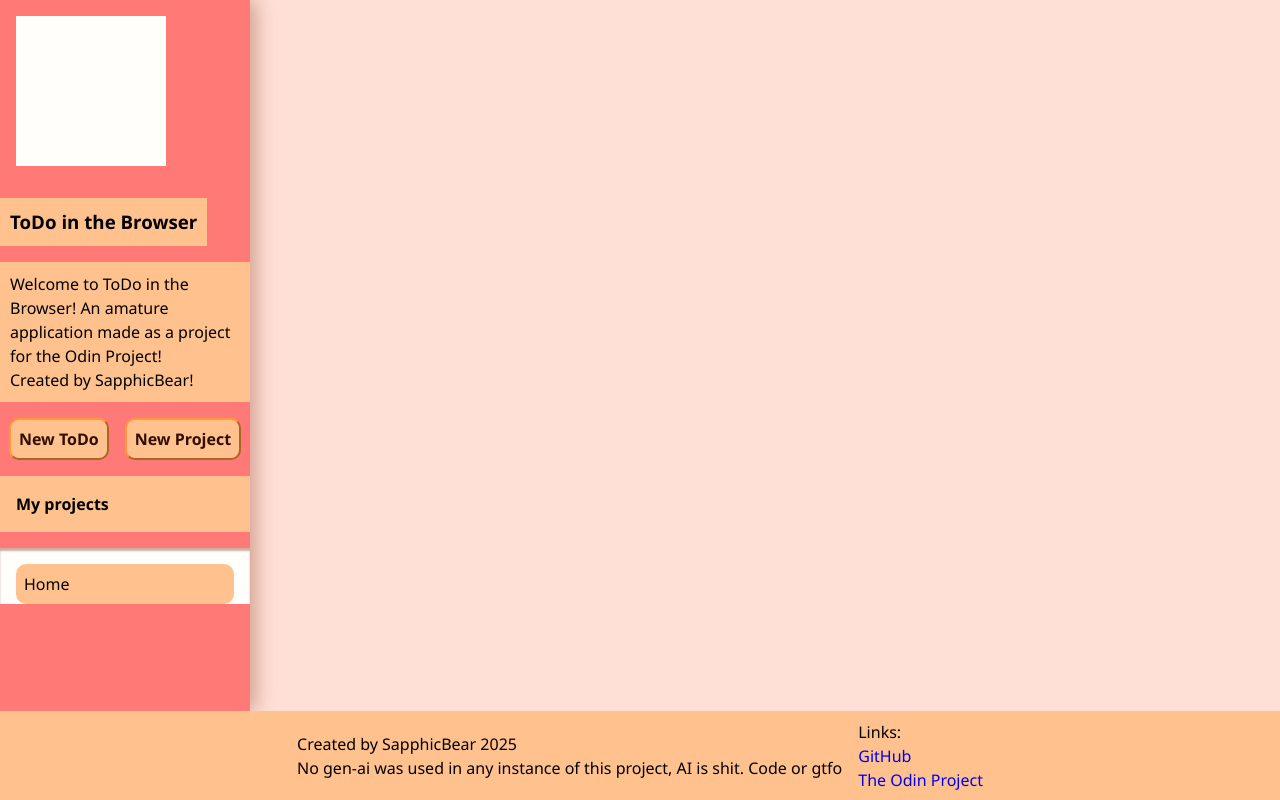
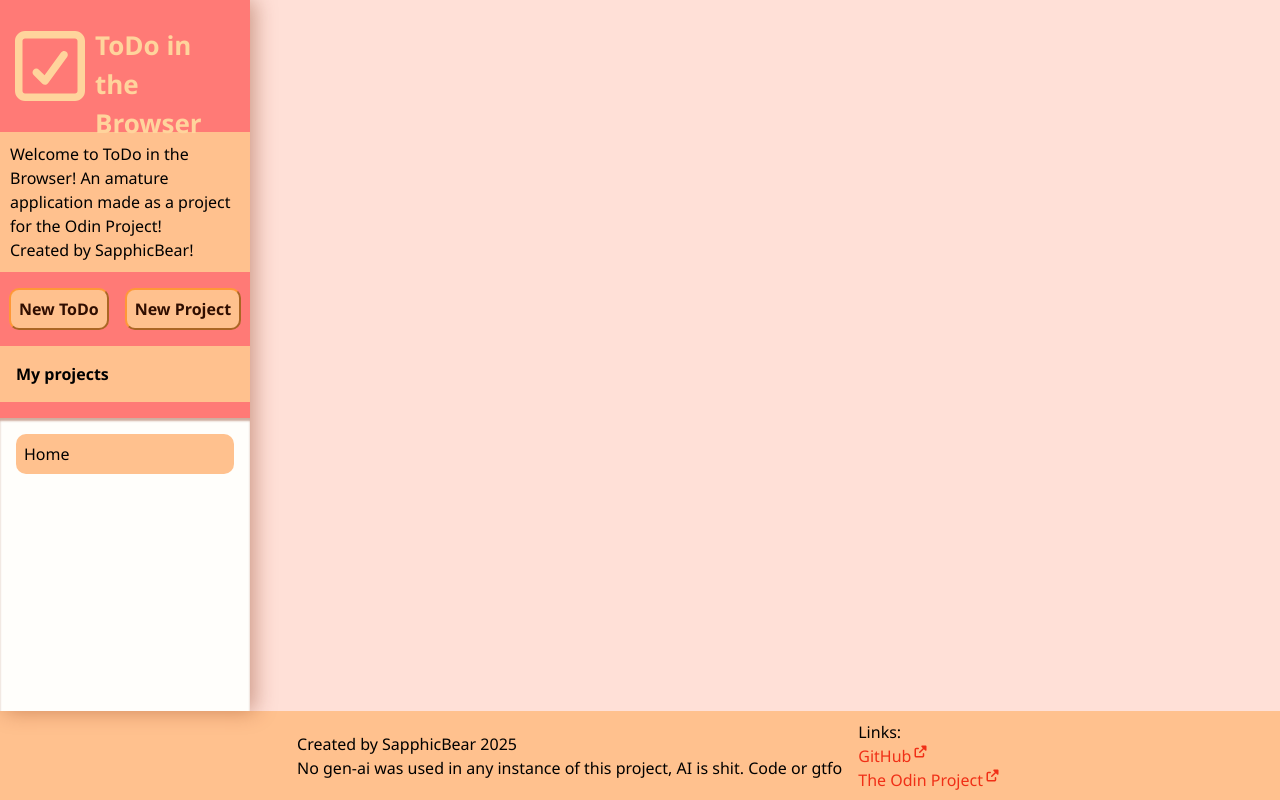
Before and after one commit to SapphicBear/toDoApp, a website built with webpack: page src/index.html in a window 1280 px wide. Built offline with nearby package versions, Linux system fonts and the light colour scheme.

Commit message:
Edit styles add logo

```diff
--- a/src/styles.css
+++ b/src/styles.css
@@ -64,6 +64,33 @@ button {
     border-color: rgb(255, 152, 55);
     outline-color: rgb(253, 160, 39);
     color: var(--black)
+}
+
+a[target="_blank"]::after {
+    margin-left: 2px;
+    display: inline-block;
+    position: absolute;
+    width: 15px;
+    height: 15px;
+    content: "";
+    mask: url(./../imgs/up-right-from-square-solid-full.svg);
+    mask-size: cover;
+}
+
+a:link {
+    color: rgb(240, 47, 22);
+    &::after {
+        background: rgb(240, 47, 22);
+    }
+    &:hover {
+        text-decoration: underline;
+    }
+}
+a:visited {
+    color: rgb(39, 107, 18);
+    &::after {
+        background: rgb(39, 107, 18);
+    }
 }
 
 .user-input-form {
@@ -214,6 +241,7 @@ button {
 
 }
 .sidebar {
+    position: relative;
     box-shadow: 5px 0 20px var(--drop-shadow);
     background: var(--main-color);
     display: flex;
@@ -226,22 +254,32 @@ button {
         gap: 1rem;
 
         .img {
-            margin: 1rem;
-            width: 150px;
-            height: 150px;
-            /* outline: 2px solid black; */
-            background: var(--white);
+            mask: url(./../imgs/square-check-regular-full.svg);
+            mask-size: cover;
+            margin-top: 1rem;
+            width: 100px;
+            height: 100px;
+            background: var(--accent-color);
+            filter: brightness(1.1);
         }
-
-        .title,
-        .info-area {
+        .title {
+            margin-top: 1rem;
+            position: absolute;
+            left:85px;
+            padding: 10px;
+            color:var(--accent-color);
+            font-size: 26px;
+            filter: brightness(1.1);
+        }
+    }
+    .info-area {
             background: var(--accent-color);
             padding: 10px;
             width: stretch;
         }
-    }
 }
 .button-area {
+    grid-column: 1;
     display: flex;
     gap: 1rem;
     justify-content: center;
@@ -260,12 +298,14 @@ button {
 }
 
 .projects {
+    grid-column: 1;
     padding: 1rem;
     position: relative;
     background: var(--accent-color);
     width: stretch;
 }
 .projects-area {
+    grid-column: 1;
         background: var(--white);
         height: stretch;
         /* margin-bottom: 2rem; */
@@ -317,6 +357,8 @@ button {
 
 
 .card-area {
+    grid-column: 2;
+    grid-row: 1;
     display: flex;
     flex-wrap: wrap;
     gap: 1rem;
```
Also changed, not shown: README.md, imgs/square-check-regular-full.svg (added), imgs/up-right-from-square-solid-full.svg (added), 2 other files.
